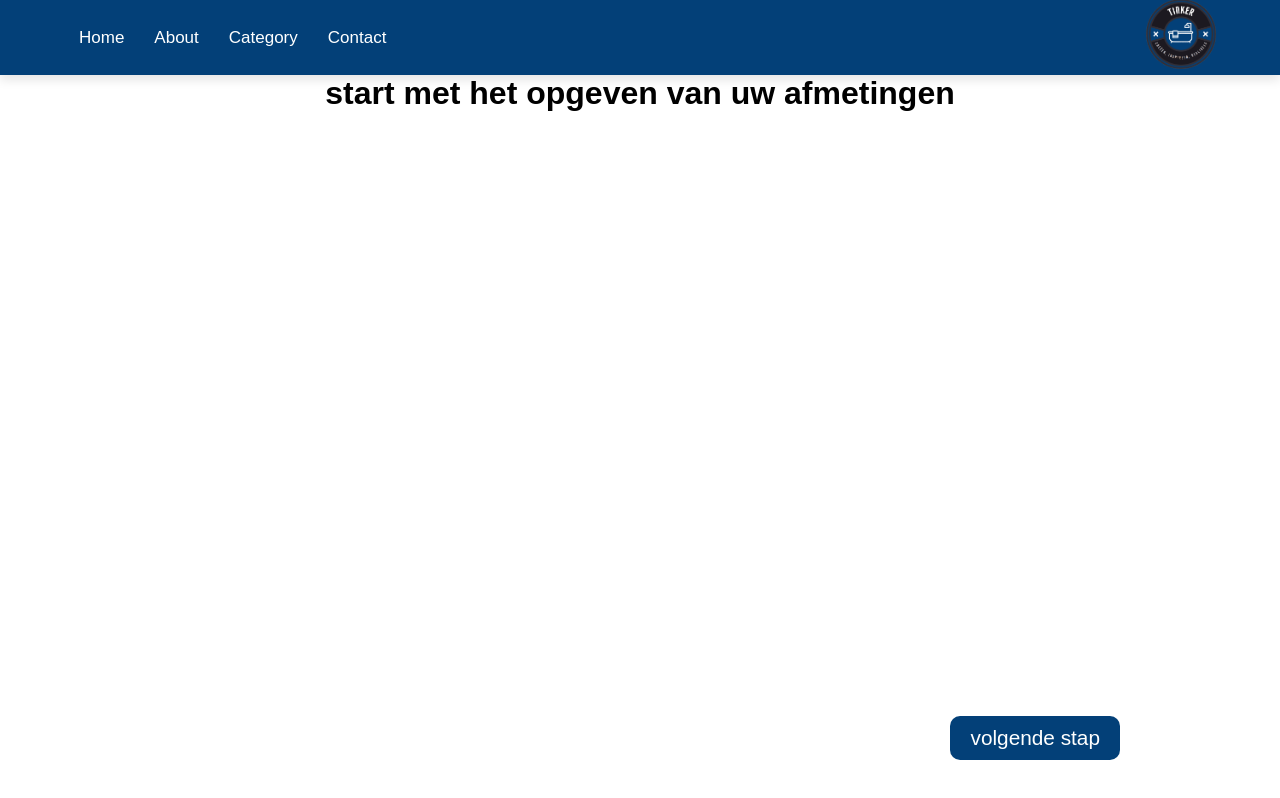
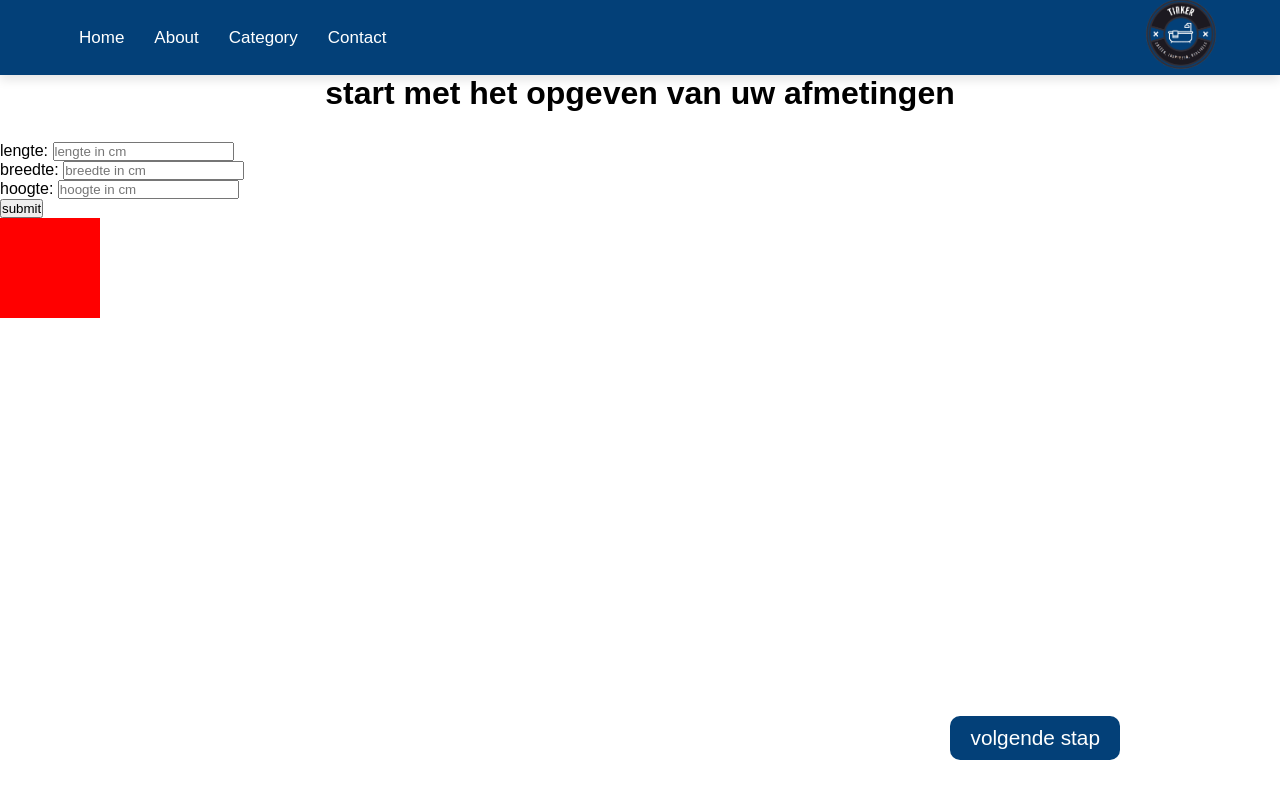
Before and after one commit to lynndeH/Configurator-nijhuis-Frontend, a plain HTML site: page pages/roomSize.html in a window 1280 px wide. Both pictures are taken after a click on the button "volgende stap". Drawn offline with Linux system fonts and the light colour scheme.

Commit message:
change roomsize

```diff
--- a/pages/roomSize.html
+++ b/pages/roomSize.html
@@ -28,6 +28,40 @@
         <h1 style="text-align: center; margin-bottom: 30px;">start met het opgeven van uw afmetingen</h1>
     </div>
 
+
+    <!-- form voor het opgeven van de afmetingen -->
+    <div class="form">
+        <form action="roomSize.php" method="post">
+            <label for="length">lengte:</label>
+            <input type="number" id="length" name="length" placeholder="lengte in cm" required>
+            <br>
+            <label for="width">breedte:</label>
+            <input type="number" id="width" name="width" placeholder="breedte in cm" required>
+            <br>
+            <label for="height">hoogte:</label>
+            <input type="number" id="height" name="height" placeholder="hoogte in cm" required>
+            <br>
+            <input type="submit" value="submit">
+        </form>
+
+    </div>
+    <div id="square" style="width: 100px; height: 100px; background-color: red;"></div>
+
+    <script>
+        function goToNextPage() {
+            // Get the values from the form
+            var length = document.getElementById("length").value;
+            var width = document.getElementById("width").value;
+            var height = document.getElementById("height").value;
+
+            // Update the square dimensions
+            var square = document.getElementById("square");
+            square.style.width = length + "px";
+            square.style.height = width + "px";
+        }
+    </script>
+
+
         <!-- knop naar volgende pagina -->
         <div>
             <button class="next-button" onclick="goToNextPage()">
```
Lines whose indentation alone changed are shown as unchanged.
